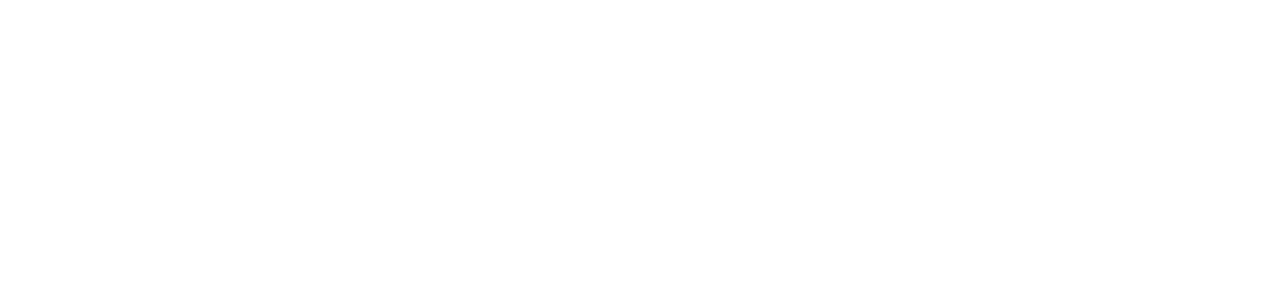
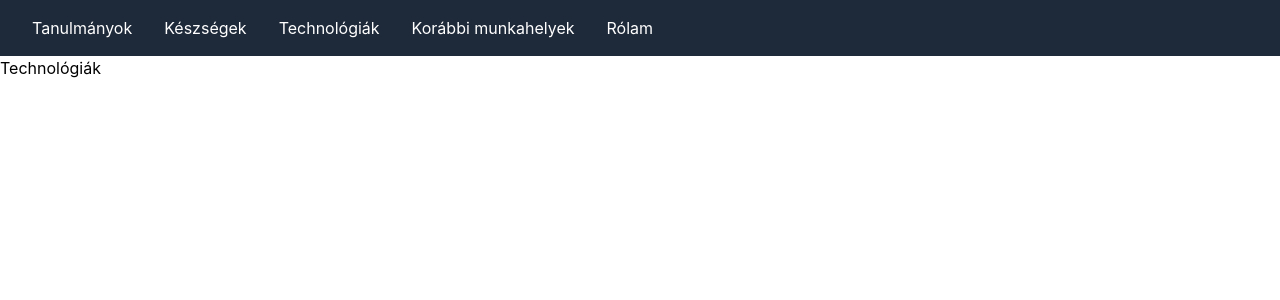
Before and after one commit to makkerzsombor/ReferenciaProjekt, a React app in the folder Frontend/: page /Technologies in a window 1280 px wide. Before the commit this address had no page. Shown: the top 300 px of the page. Built offline with nearby package versions, Linux system fonts and the light colour scheme; the HTML template or start-up script is replaced by a standard one.

Commit message:
Implemented Technologies page

```diff
--- a/Frontend/src/App.tsx
+++ b/Frontend/src/App.tsx
@@ -3,6 +3,7 @@
 import Home from "./pages/Home.tsx";
 import {Studies} from "./pages/Studies.tsx";
 import {Skills} from "./pages/Skills.tsx";
+import {Technologies} from "./pages/Technologies.tsx";
 
 function App() {
     return (
@@ -11,6 +12,7 @@
                 <Route path={"/"} element={<Home/>}/>
                 <Route path={"/Studies"} element={<Studies/>}/>
                 <Route path={"/Skills"} element={<Skills/>}/>
+                <Route path={"/Technologies"} element={<Technologies/>}/>
             </Routes>
         </BrowserRouter>
     );
--- a/Frontend/src/components/Navbar.tsx
+++ b/Frontend/src/components/Navbar.tsx
@@ -5,7 +5,7 @@
         <nav className="bg-gray-800 p-4">
             <Link to={"/Studies"} className="text-white p-4">Tanulmányok</Link>
             <Link to={"/Skills"} className="text-white p-4">Készségek</Link>
-            <Link to={"/Studies"} className="text-white p-4">Skills</Link>
+            <Link to={"/Technologies"} className="text-white p-4">Technológiák</Link>
             <Link to={"/Studies"} className="text-white p-4">Korábbi munkahelyek</Link>
             <Link to={"/Studies"} className="text-white p-4">Rólam</Link>
         </nav>
--- a/Frontend/src/pages/Technologies.tsx
+++ b/Frontend/src/pages/Technologies.tsx
@@ -0,0 +1,11 @@
+import Navbar from "../components/Navbar.tsx";
+
+export const  Technologies = () =>
+{
+    return(
+        <>
+            <Navbar/>
+            <h1>Technológiák</h1>
+        </>
+    )
+}
```
